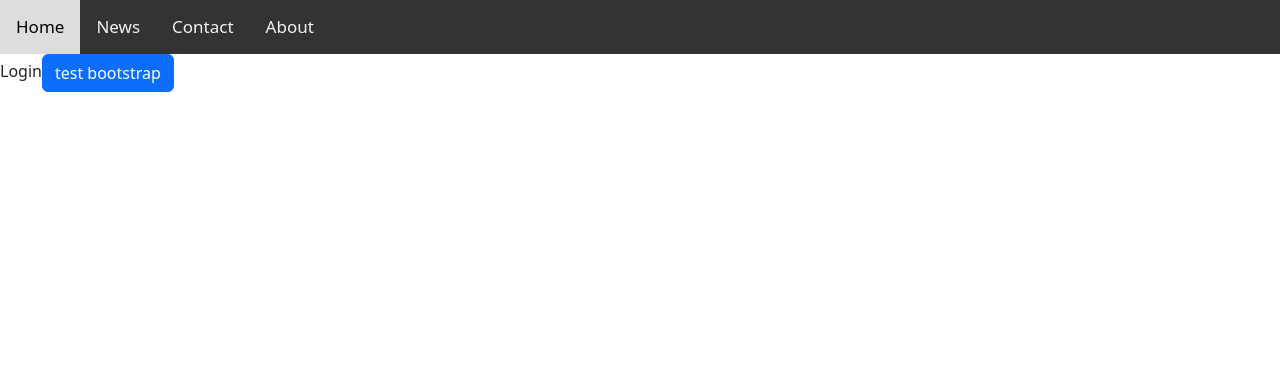
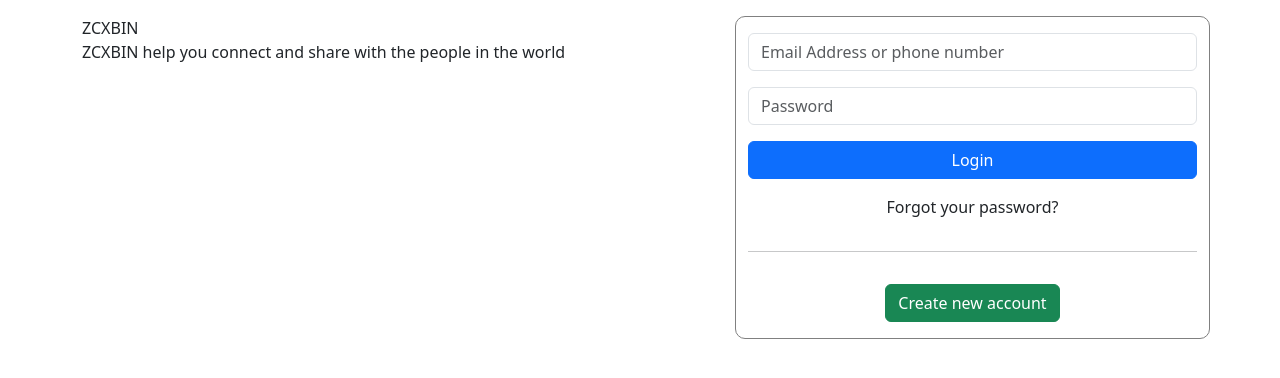
Before and after one commit to zcxbin/jwt-frontend-react, a React (Create React App) app: page /login in a window 1280 px wide. Shown: the top 378 px of the page. Built offline with nearby package versions, Linux system fonts and the light colour scheme.

Commit message:
update Form Login

```diff
--- a/src/App.js
+++ b/src/App.js
@@ -7,7 +7,7 @@
   return (
     <Router>
       <div className='app-container'>
-        <Nav />
+        {/* <Nav /> */}
         <Switch>
           <Route path='/about'>about</Route>
           <Route path='/news'>news</Route>
--- a/src/components/Login/login.js
+++ b/src/components/Login/login.js
@@ -1,8 +1,36 @@
+import './login.scss'
+
 const Login = props => {
   return (
-    <div className='login-container'>
-      Login
-      <button class='btn btn-primary'>test bootstrap</button>
+    <div className='login-container mt-3'>
+      <div className='container'>
+        <div className='row'>
+          <div className='content-left col-7'>
+            <div className='branch'>ZCXBIN</div>
+            <div className='detail'>
+              ZCXBIN help you connect and share with the people in the world
+            </div>
+          </div>
+          <div className='content-right col-5 d-flex flex-column gap-3 py-3'>
+            <input
+              type='text'
+              className='form-control'
+              placeholder='Email Address or phone number'
+            />
+            <input
+              type='password'
+              className='form-control'
+              placeholder='Password'
+            />
+            <button className='btn btn-primary'>Login</button>
+            <span className='text-center'>Forgot your password?</span>
+            <hr></hr>
+            <div className='text-center'>
+              <button className='btn btn-success'>Create new account</button>
+            </div>
+          </div>
+        </div>
+      </div>
     </div>
   )
 }
--- a/src/components/Login/login.scss
+++ b/src/components/Login/login.scss
@@ -0,0 +1,18 @@
+.red {
+    border: 1px solid red;
+}
+
+.green {
+    border: 1px solid green;
+}
+
+.yellow {
+    border: 1px solid yellow;
+}
+
+.login-container {
+    .content-right {
+        border: 1px solid grey;
+        border-radius: 10px;
+    }
+}
```
